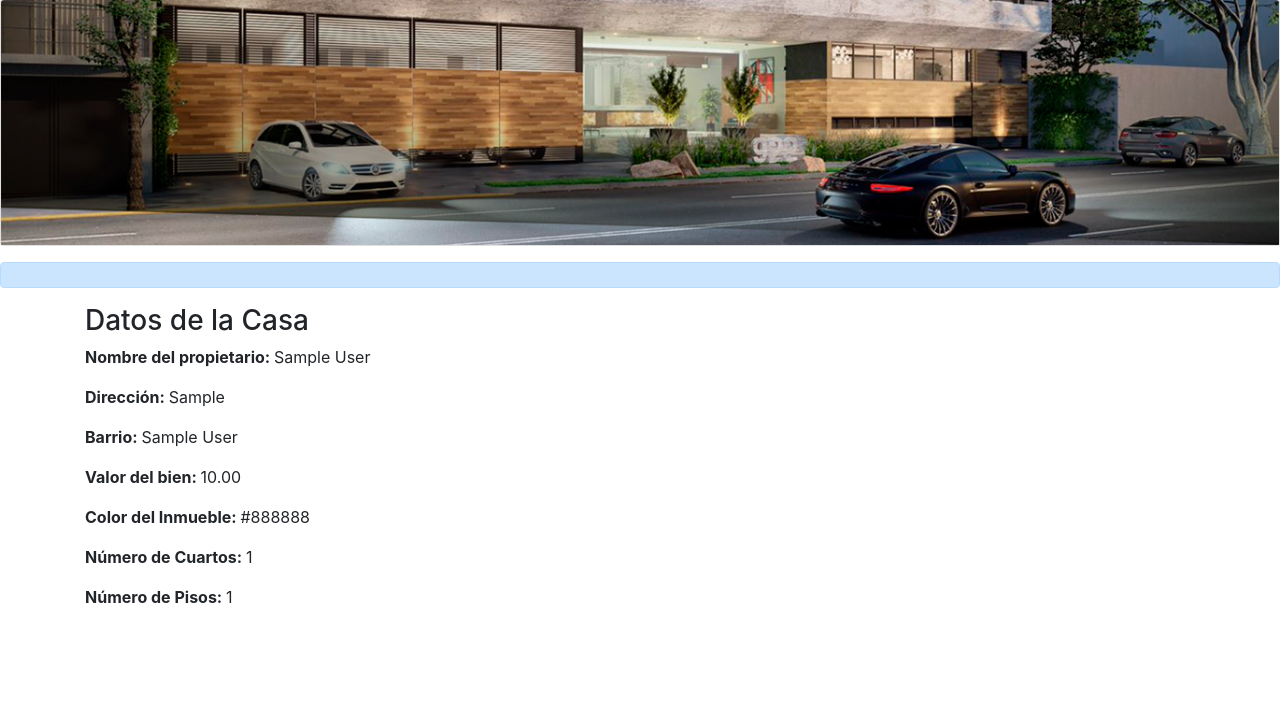
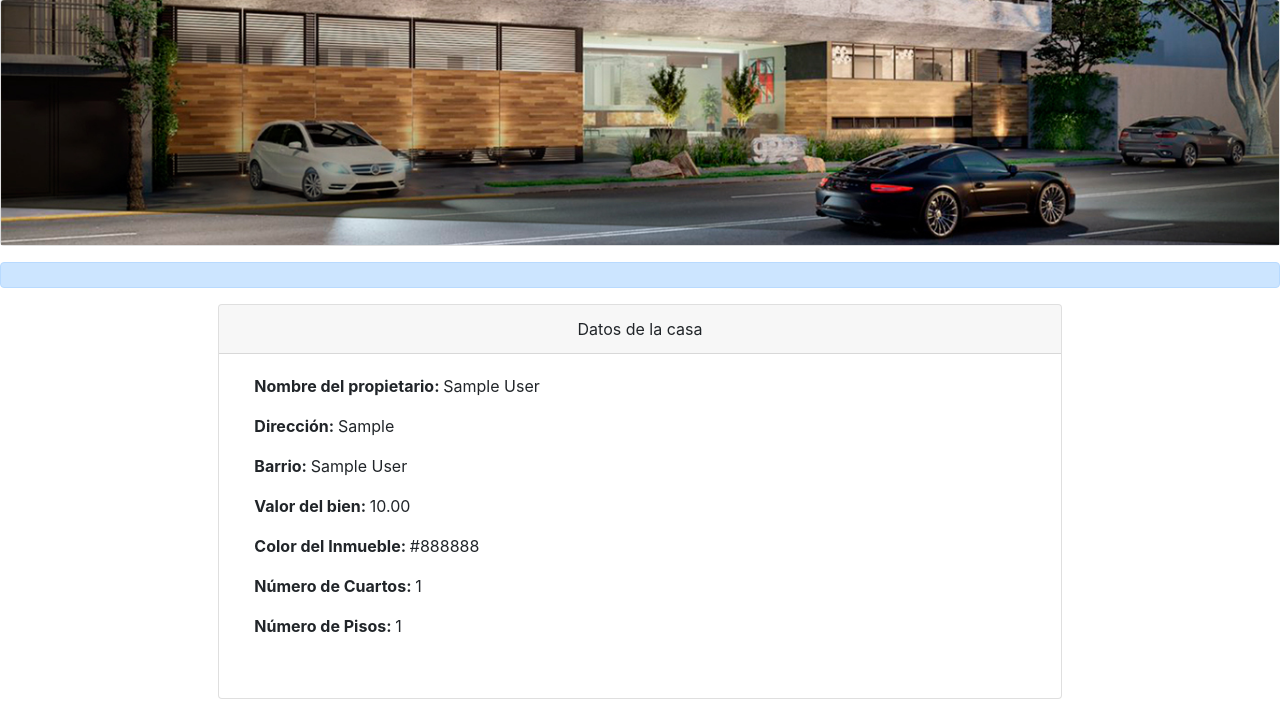
Before and after one commit to PlataformasWeb-P-AA2021/trafinal-2bim-grupo-sg-ds, a Django app: page /casa/1 in a window 1280 px wide. Shown: the part 97-800 px from the top of the page. Run offline with Django 3.2, Linux system fonts and the light colour scheme; tables that the repository leaves empty hold one stand-in row (values such as "Sample post"); some libraries are stand-ins or nearby versions.

Commit message:
cambios finales

```diff
--- a/proyecto-django/departamentoCatastros/administrativo/templates/obtener_casa.html
+++ b/proyecto-django/departamentoCatastros/administrativo/templates/obtener_casa.html
@@ -1,8 +1,12 @@
 {% extends "master.html" %}
 
 {% block content %}
+  <div class="row justify-content-around">
+    <div class="col-8">
+      <div class="card">
+        <div class="card-header text-center">Datos de la casa</div>
+        <div class="card-body">
             <div class="container">
-    <h3>Datos de la Casa</h3>
                 <p><b>Nombre del propietario: </b>{{casa.propietario.nombre}}</p>
                 <p><b>Dirección: </b>{{casa.direccion}}</p>
                 <p><b>Barrio: </b>{{casa.barrio.nombre}}</p>
@@ -12,4 +16,8 @@
                 <p><b>Número de Pisos: </b>{{casa.numPisos}}</p>
                 <br/>
             </div>
+        </div>
+      </div>
+    </div>
+  </div>
 {% endblock %}
```
Also changed, not shown: proyecto-django/departamentoCatastros/administrativo/templates/obtener_departamento.html (added, +23 -0 lines), proyecto-django/departamentoCatastros/administrativo/templates/obtener_departamentos.html (deleted, +0 -14 lines). Lines whose indentation alone changed are shown as unchanged.
